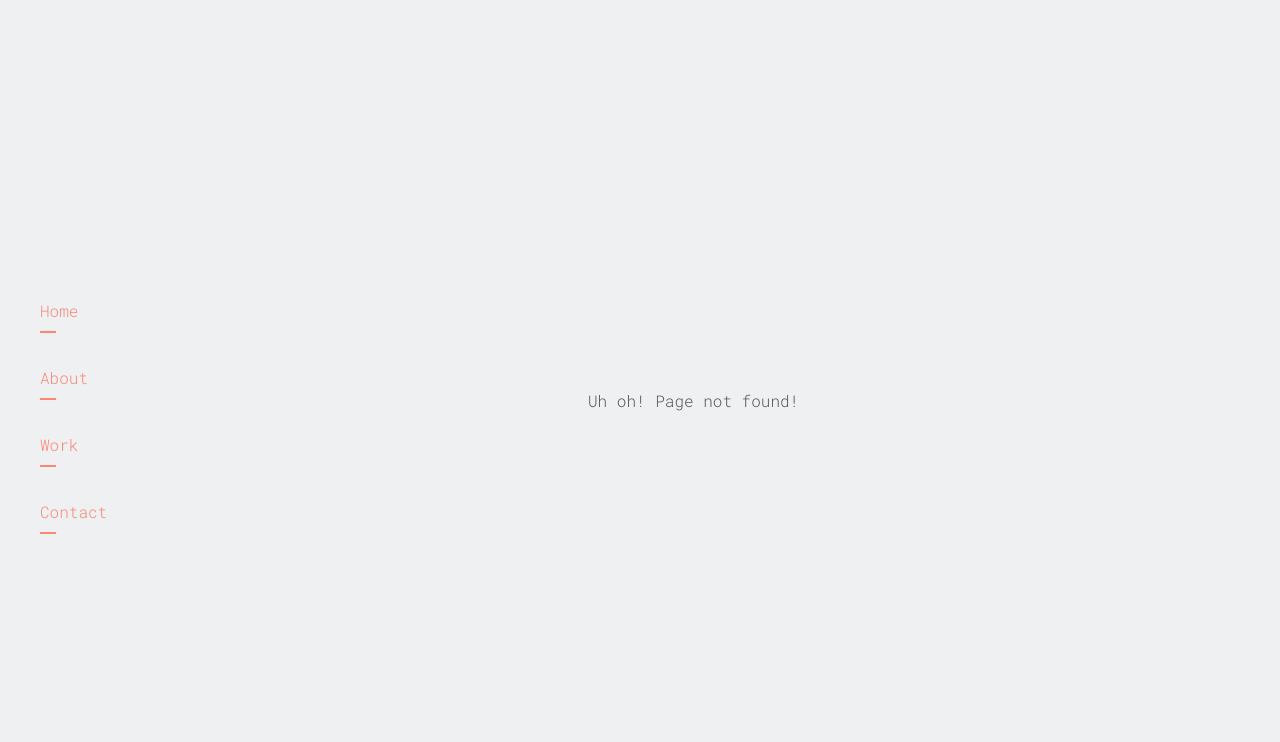
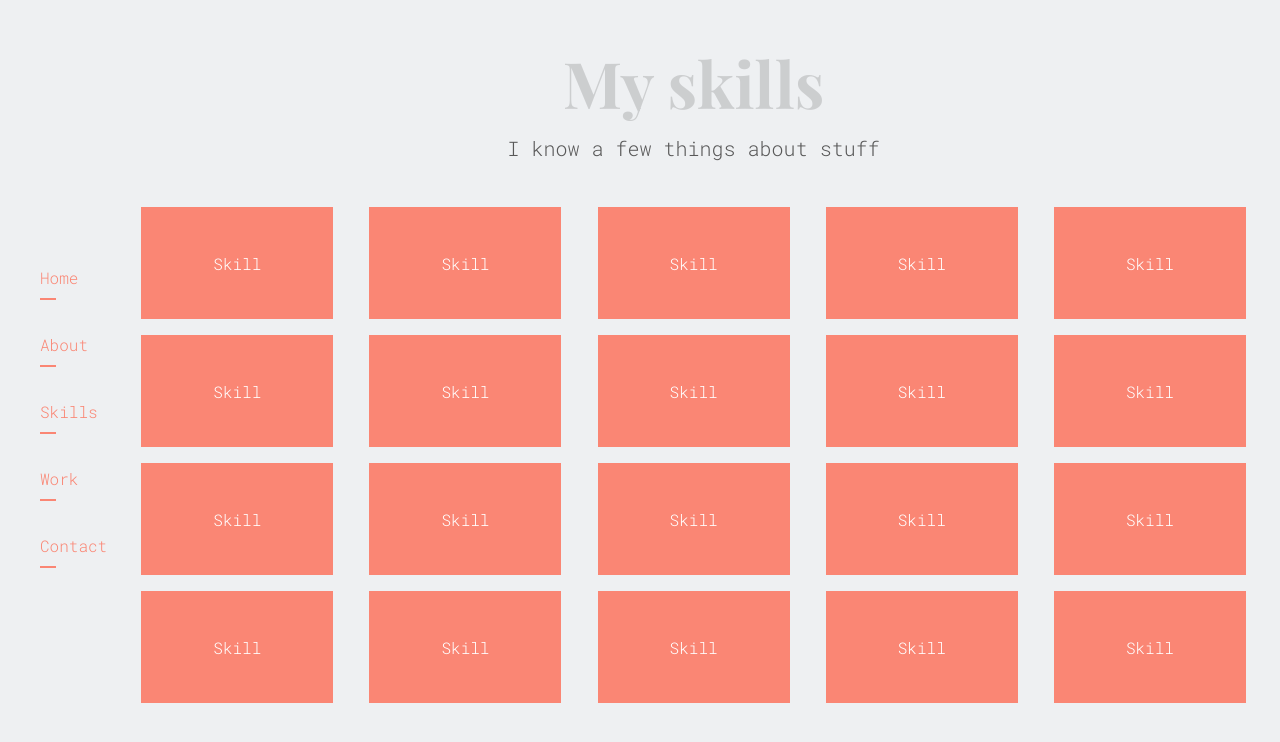
Before and after one commit to akutch/kutch-codes, an Angular app: page /skills in a window 1280 px wide. Before the commit this address had no page. Shown: the top 742 px of the page. Built offline with nearby package versions, Linux system fonts and the light colour scheme.

Commit message:
Add skills page and begin to mock out content

```diff
--- a/src/app/app.module.ts
+++ b/src/app/app.module.ts
@@ -14,6 +14,7 @@ import { ContactComponent } from './contact/contact.component';
 import { PageNotFoundComponent } from './page-not-found/page-not-found.component';
 import { LandingComponent } from './landing/landing.component';
 import { ModalComponent } from './modal/modal.component';
+import { SkillsComponent } from './skills/skills.component';
 
 @NgModule({
   declarations: [
@@ -24,7 +25,8 @@ import { ModalComponent } from './modal/modal.component';
     WorkComponent,
     PageNotFoundComponent,
     LandingComponent,
-    ModalComponent
+    ModalComponent,
+    SkillsComponent
   ],
   imports: [
     BrowserModule,
--- a/src/app/nav/nav.component.html
+++ b/src/app/nav/nav.component.html
@@ -15,6 +15,8 @@
         <div class="ak-nav-line ak-nav-line--mobile"></div>
         <div routerLink="about" class="ak-nav-item ak-nav-item--mobile" (click)="toggleMobileMenu()">About</div>
         <div class="ak-nav-line ak-nav-line--mobile"></div>
+        <div routerLink="skills" class="ak-nav-item ak-nav-item--mobile" (click)="toggleMobileMenu()">Skills</div>
+        <div class="ak-nav-line ak-nav-line--mobile"></div>
         <div routerLink="work" class="ak-nav-item ak-nav-item--mobile" (click)="toggleMobileMenu()">Work</div>
         <div class="ak-nav-line ak-nav-line--mobile"></div>
         <div routerLink="contact" class="ak-nav-item ak-nav-item--mobile" (click)="toggleMobileMenu()">Contact</div>
@@ -28,6 +30,8 @@
     <li class="ak-nav-line" [ngClass]="{ 'ak-nav-line--light': isGradientBackground }"></li>
     <li routerLink="about" class="ak-nav-item">About</li>
     <li class="ak-nav-line" [ngClass]="{ 'ak-nav-line--light': isGradientBackground }"></li>
+    <li routerLink="skills" class="ak-nav-item">Skills</li>
+    <li class="ak-nav-line" [ngClass]="{ 'ak-nav-line--light': isGradientBackground }"></li>
     <li routerLink="work" class="ak-nav-item">Work</li>
     <li class="ak-nav-line" [ngClass]="{ 'ak-nav-line--light': isGradientBackground }"></li>
     <li routerLink="contact" class="ak-nav-item">Contact</li>
--- a/src/app/routing/routing.module.ts
+++ b/src/app/routing/routing.module.ts
@@ -5,6 +5,7 @@ import { LandingComponent } from '../landing/landing.component';
 import { AboutComponent } from '../about/about.component';
 import { WorkComponent } from '../work/work.component';
 import { ContactComponent } from '../contact/contact.component';
+import { SkillsComponent } from '../skills/skills.component';
 import { PageNotFoundComponent } from '../page-not-found/page-not-found.component';
 
 const routes: Routes = [
@@ -19,6 +20,10 @@ const routes: Routes = [
     {
         path: 'contact',
         component: ContactComponent
+    },
+    {
+        path: 'skills',
+        component: SkillsComponent
     },
     {
         path: '',
--- /dev/null
+++ b/src/app/skills/skills.component.html
@@ -0,0 +1,8 @@
+<div class="ak-page-content ak-page-content--centered">
+  <h1 class="ak-heading">My skills</h1>
+  <p class="ak-sub-heading">I know a few things about stuff</p>
+
+  <div class="ak-skills">
+    <div class="ak-skill" *ngFor="let skill of skills">{{skill.name}}</div>
+  </div>
+</div>
--- /dev/null
+++ b/src/app/skills/skills.component.scss
@@ -0,0 +1,34 @@
+@import '~styles.scss';
+
+.ak-skills {
+    display: flex;
+    flex-wrap: wrap;
+    justify-content: space-around;
+}
+
+.ak-skill {
+    align-items: center;
+    background: $ak-coral;
+    color: $ak-white;
+    cursor: pointer;
+    display: flex;
+    flex-basis: 15em;
+    height: 7.5em;
+    justify-content: center;
+    margin: 1em 0.5em 0 0.5em;
+    padding: 1em;
+    transition: background 300ms;
+
+    &:hover {
+        background: $ak-dark-coral;
+    }
+
+    &:last-child {
+        margin-bottom: 2em;
+    }
+
+    @media all and ( min-width: 31.25em ) { /* 500px */
+        flex-basis: 10em;
+        height: 5em;
+    }
+}
--- /dev/null
+++ b/src/app/skills/skills.component.ts
@@ -0,0 +1,141 @@
+import { Component, OnInit } from '@angular/core';
+import { fadeInAnimation } from '../animations/fade-in-animation';
+
+@Component({
+  selector: 'ak-skills',
+  templateUrl: './skills.component.html',
+  styleUrls: ['./skills.component.scss'],
+  animations: [fadeInAnimation],
+  host: {'[@fadeInAnimation]': ''}
+})
+export class SkillsComponent implements OnInit {
+
+  skills = [
+    {
+      'name': 'Skill',
+      'logo': 'Skill',
+      'category': 'programming',
+      'level': 10
+    },
+    {
+      'name': 'Skill',
+      'logo': 'Skill',
+      'category': 'programming',
+      'level': 10
+    },
+    {
+      'name': 'Skill',
+      'logo': 'Skill',
+      'category': 'programming',
+      'level': 10
+    },
+    {
+      'name': 'Skill',
+      'logo': 'Skill',
+      'category': 'programming',
+      'level': 10
+    },
+    {
+      'name': 'Skill',
+      'logo': 'Skill',
+      'category': 'programming',
+      'level': 10
+    },
+    {
+      'name': 'Skill',
+      'logo': 'Skill',
+      'category': 'programming',
+      'level': 10
+    },
+    {
+      'name': 'Skill',
+      'logo': 'Skill',
+      'category': 'programming',
+      'level': 10
+    },
+    {
+      'name': 'Skill',
+      'logo': 'Skill',
+      'category': 'programming',
+      'level': 10
+    },
+    {
+      'name': 'Skill',
+      'logo': 'Skill',
+      'category': 'programming',
+      'level': 10
+    },
+    {
+      'name': 'Skill',
+      'logo': 'Skill',
+      'category': 'programming',
+      'level': 10
+    },
+    {
+      'name': 'Skill',
+      'logo': 'Skill',
+      'category': 'programming',
+      'level': 10
+    },
+    {
+      'name': 'Skill',
+      'logo': 'Skill',
+      'category': 'programming',
+      'level': 10
+    },
+    {
+      'name': 'Skill',
+      'logo': 'Skill',
+      'category': 'programming',
+      'level': 10
+    },
+    {
+      'name': 'Skill',
+      'logo': 'Skill',
+      'category': 'programming',
+      'level': 10
+    },
+    {
+      'name': 'Skill',
+      'logo': 'Skill',
+      'category': 'programming',
+      'level': 10
+    },
+    {
+      'name': 'Skill',
+      'logo': 'Skill',
+      'category': 'programming',
+      'level': 10
+    },
+    {
+      'name': 'Skill',
+      'logo': 'Skill',
+      'category': 'programming',
+      'level': 10
+    },
+    {
+      'name': 'Skill',
+      'logo': 'Skill',
+      'category': 'programming',
+      'level': 10
+    },
+    {
+      'name': 'Skill',
+      'logo': 'Skill',
+      'category': 'programming',
+      'level': 10
+    },
+    {
+      'name': 'Skill',
+      'logo': 'Skill',
+      'category': 'programming',
+      'level': 10
+    }
+  ];
+
+  constructor() { }
+
+  ngOnInit() {
+  }
+
+}
--- a/src/styles/_generic.scss
+++ b/src/styles/_generic.scss
@@ -15,3 +15,37 @@
     cursor: pointer;
     height: 1.2em;
 }
+
+.ak-heading {
+    color: $ak-transparent-gray;
+    display: block;
+    font-family: $ak-heading-font;
+    font-size: $ak-xxl-font;
+    font-weight: $ak-heading-font-weight;
+    transition: font-size 300ms;
+
+    @media all and ( min-width: 43.75em ) { /* 700px */
+        font-size: $ak-xxxl-font;
+    }
+}
+
+.ak-sub-heading {
+    font-size: $ak-medium-font;
+    padding-bottom: 1.5em; /* 24px */
+    padding-top: 0.5em; /* 8px */
+    transition: font-size 300ms;
+
+    @media all and ( min-width: 43.75em ) { /* 700px */
+        font-size: $ak-large-font;
+    }
+}
+
+.ak-page-content {
+    height: 90vh;
+
+    &--centered {
+        align-items: center;
+        display: flex;
+        flex-direction: column;
+    }
+}
--- a/src/styles/_global.scss
+++ b/src/styles/_global.scss
@@ -24,7 +24,8 @@ li {
     outline: none;
 }
 
-figure {
+figure,
+p {
     margin: 0;
 }
 
```
Also changed, not shown: 1 other file (tests, documents, lock files or other folders).
